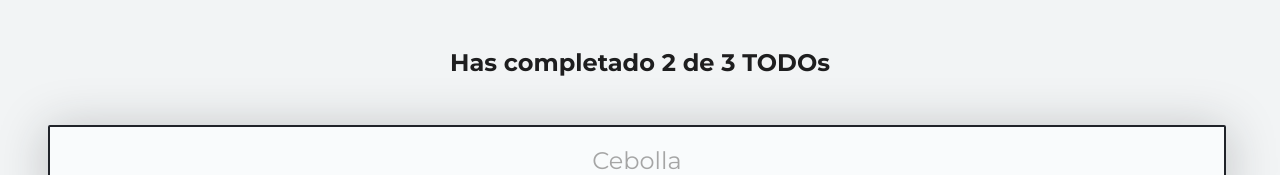
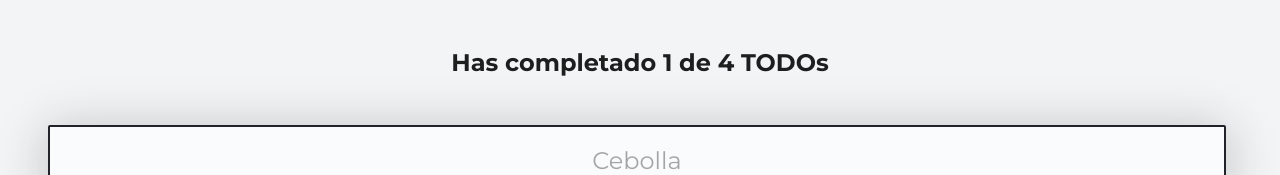
Before and after one commit to luid95/React-todo, a React (Create React App) app: page / in a window 1280 px wide. Shown: the top 175 px of the page. Built offline with nearby package versions, Linux system fonts and the light colour scheme.

Commit message:
Funcionalidad buscador, y conteo de tareas completadas

```diff
--- a/src/App.js
+++ b/src/App.js
@@ -1,4 +1,4 @@
-import React, { Fragment } from "react";
+import React, { Fragment, useState } from "react";
 import { TodoCounter } from "./components/TodoCounter";
 import { TodoSearch } from "./components/TodoSearch";
 import { TodoList } from "./components/TodoList";
@@ -6,7 +6,7 @@ import { TodoItem } from "./components/TodoItem";
 import { CreateTodoButton } from "./components/CreateTodoButton";
 //import './App.css';
 
-const todos =[
+const defaultTodos =[
   {
     text: 'Cortar cebollar',
     completed: true
@@ -26,15 +26,49 @@ const todos =[
 ];
 
 function App() {
+
+  //Declaracion de estado
+  const [todos, setTodos] = useState(defaultTodos);
+  const [searchValue, setSerchValue] = useState('');
+
+  //Verificar  todos completed and all todos
+  const completedTodos = todos.filter(todo => !!todo.completed).length;
+  const totalTodos = todos.length;
+
+  //Busqueda del search para Todos
+  let searchedTodos = [];
+
+  if(!searchValue.length >= 1){
+
+    searchedTodos = todos;
+  }else{
+
+    searchedTodos = todos.filter(todo => {
+
+      const todoText = todo.text.toLowerCase();
+      const searchText = searchValue.toLowerCase();
+
+      return todoText.includes(searchText);
+
+    });
+
+  }
+
   return (
     <Fragment>
-      <TodoCounter />
+      <TodoCounter
+        total ={totalTodos}
+        completed ={completedTodos}
+      />
 
-      <TodoSearch />
+      <TodoSearch
+        searchValue={searchValue}
+        setSerchValue={setSerchValue}
+      />
 
 
       <TodoList>
-        {todos.map(todo => (
+        {searchedTodos.map(todo => (
 
           <TodoItem
             key={todo.text}
--- a/src/components/TodoCounter.jsx
+++ b/src/components/TodoCounter.jsx
@@ -1,10 +1,10 @@
 import React, { Fragment} from "react";
 import '../css/TodoCounter.css';
 
-const TodoCounter = () => {
+const TodoCounter = ({total, completed}) => {
     return (
         <Fragment>
-            <h2 className="TodoCounter">Has completado 2 de 3 TODOs</h2>
+            <h2 className="TodoCounter">Has completado {completed} de {total} TODOs</h2>
         </Fragment>
      );
 }
--- a/src/components/TodoSearch.jsx
+++ b/src/components/TodoSearch.jsx
@@ -1,18 +1,27 @@
-import React from 'react';
+import React, { useState } from 'react';
 import '../css/TodoSearch.css';
 
-const TodoSearch = () => {
+const TodoSearch = ({ searchValue, setSerchValue }) => {
 
+
+    //Declaracion de Eventos
     const OnSearchValueChange = (event) => {
         console.log(event.target.value);
+        const search = event.target.value;
+        setSerchValue(search)
     };
 
     return (
+        <>
         <input
             className="TodoSearch"
             placeholder="Cebolla"
+            value={searchValue}
             onChange={OnSearchValueChange}
         />
+
+        <p>{searchValue}</p>
+        </>
      );
 }
 
```
